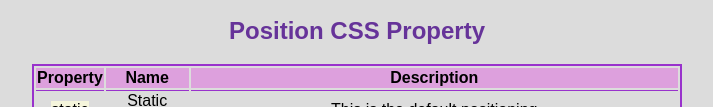
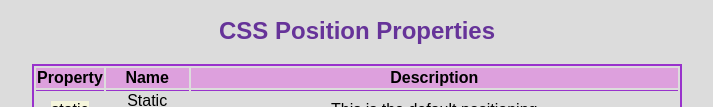
Before and after one commit to barry505/CheatSheet, a plain HTML site: page index.html in a window 1280 px wide. Shown: the part 439-546 px from the top of the page, without its empty margins (283-996 px from the left). Drawn offline with Linux system fonts and the light colour scheme.

Commit message:
Change CSS properties heading

```diff
--- a/index.html
+++ b/index.html
@@ -76,7 +76,7 @@
     </tbody>
   </table>
 
-  <h2>Position CSS Property</h2>
+  <h2>CSS Position Properties</h2>
   <table>
     <thead>
       <tr>
```
